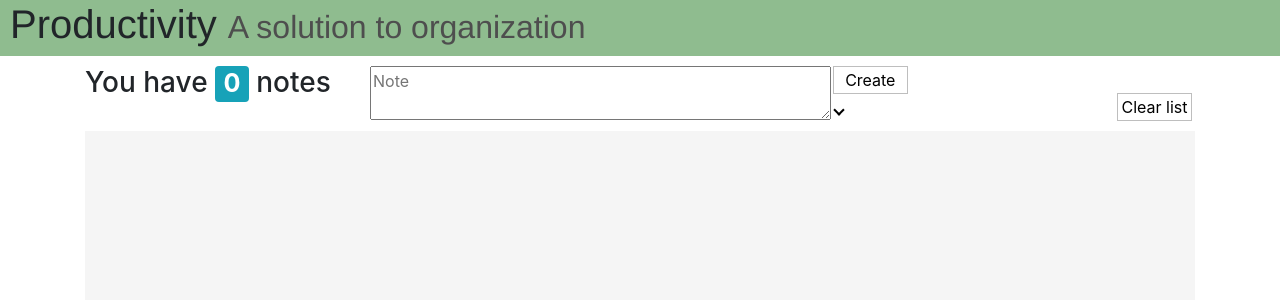
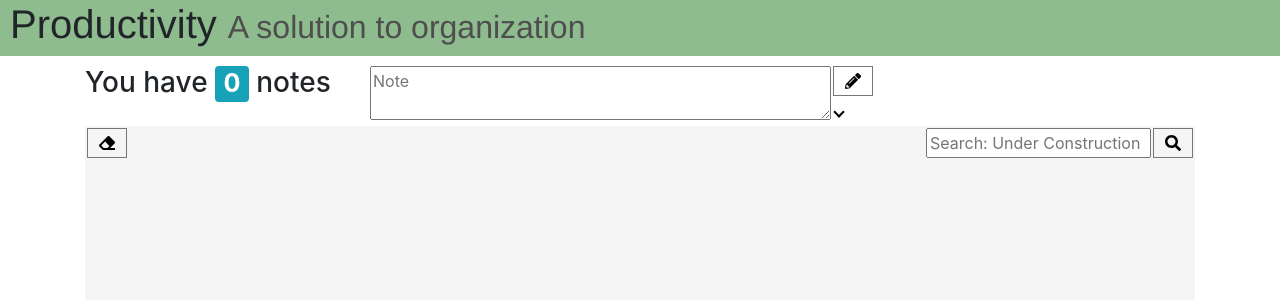
Before and after one commit to irfan-f/productivity-app, a React (Create React App) app: page / in a window 1280 px wide. Shown: the top 300 px of the page. Built offline with nearby package versions, Linux system fonts and the light colour scheme.

Commit message:
Better formatting added icons start of search bar implementation

```diff
--- a/package.json
+++ b/package.json
@@ -4,13 +4,16 @@
   "version": "0.1.0",
   "private": true,
   "dependencies": {
+    "@fortawesome/fontawesome-svg-core": "^1.2.31",
+    "@fortawesome/free-solid-svg-icons": "^5.15.0",
+    "@fortawesome/react-fontawesome": "^0.1.11",
     "@testing-library/jest-dom": "^4.2.4",
     "@testing-library/react": "^9.5.0",
     "@testing-library/user-event": "^7.2.1",
     "react": "^16.13.1",
     "react-dom": "^16.13.1",
     "react-markdown": "^4.3.1",
-    "react-scripts": "3.4.2"
+    "react-scripts": "^3.4.3"
   },
   "scripts": {
     "start": "react-scripts start",
--- a/src/components/CreateNote.js
+++ b/src/components/CreateNote.js
@@ -1,4 +1,6 @@
 import React, { Component } from 'react';
+import { FontAwesomeIcon } from '@fortawesome/react-fontawesome'
+import { faPencilAlt } from '@fortawesome/free-solid-svg-icons'
 
 class CreateNote extends Component {
   constructor() {
@@ -66,7 +68,7 @@ class CreateNote extends Component {
           <button type='button' id='optionsButton' data-toggle='collapse' data-target='#collapseOptions' aria-expanded='false' aria-controls='collapseOptions' tabIndex='-1'>
             <i className='arrowDown' tabIndex='-1' />
           </button>
-          <button type='submit' id='createButton' tabIndex='-1'>Create</button>
+          <button type='submit' id='createButton' tabIndex='-1'><FontAwesomeIcon icon={faPencilAlt} /></button>
           <div className='collapse' id='collapseOptions'>
             <input id='title' placeholder='Title' type='text' onChange={(e) => this.updateTitle(e)}></input>
             <div className='colors'>
--- a/src/components/Notes.js
+++ b/src/components/Notes.js
@@ -1,6 +1,8 @@
 import React, { Component } from 'react';
 import CreateNote from './CreateNote';
 import NotesList from './NotesList';
+import { FontAwesomeIcon } from '@fortawesome/react-fontawesome'
+import { faSearch, faEraser } from '@fortawesome/free-solid-svg-icons'
 
 import './stylesheets/Layout.css'
 
@@ -82,7 +84,18 @@ class Notes extends Component {
             <CreateNote append={this.appendNote} keyProp={this.state.count}></CreateNote>
           </div>
           <div className='col-2'>
-            <span className='float-right'><button type='button' id='clearButton' onClick={this.clearList}>Clear list</button></span>
+
+          </div>
+        </div>
+        <div className='row' id='funcs'>
+          <div className='col-6' id='funcs'>
+            <span className='float-left'><button type='button' id='clearButton' onClick={this.clearList}><FontAwesomeIcon icon={faEraser} /></button></span>
+          </div>
+          <div className='col-6' id='funcs'>
+            <form className='float-right'>
+              <input id='search' type='text' placeholder='Search: Under Construction'></input>
+              <button type='submit' id='searchButton'><FontAwesomeIcon icon={faSearch} /></button>
+            </form>
           </div>
         </div>
         <NotesList notes={this.state.notes} update={this.updateNote} removeItem={this.removeItem}></NotesList>
--- a/src/components/stylesheets/Layout.css
+++ b/src/components/stylesheets/Layout.css
@@ -72,7 +72,7 @@
 }
 
 .card:hover{
-  opacity: 0.7;
+  opacity: 0.8;
 }
 
 .ok {
@@ -106,11 +106,21 @@
   margin-top: 5px;
 }
 
+#funcs {
+  margin: 0px;
+  margin-bottom: -3px;
+  padding: 0px;
+  background-color: whitesmoke;
+}
+
 /* Element styles */
 
 /* Input */
 #create {
   width: 36vw;
+}
+#create:focus {
+  outline: none;
 }
 input {
   width: 18vw;
@@ -148,10 +158,14 @@ input:focus {
   }
 }
 
-
 .colors select:focus {
   outline: none;
 }
+
+#search {
+  width: 225px;
+}
+
 /* Buttons */
 #optionsButton {
   margin-right: 5px;
@@ -179,29 +193,37 @@ input:focus {
 }
 
 #clearButton {
-  position: relative;
-  left: -1px;
-  top: 25px;
+  background-color: whitesmoke;
+}
+
+#searchButton {
+  background-color: whitesmoke;
+}
+
+#searchButton:hover {
+  background-color: lightblue;
 }
 
 #removeButton:hover,
 #clearButton:hover {
-  background-color: red;
+  background-color: lightcoral;
   color: black;
 }
 
 button {
+  height: 30px;
   cursor: pointer;
   margin: 2px;
   background-color: white; /* Green */
-  border: 1px rgb(190, 190, 190) solid;
+  border-style: inset;
+  border: 1px rgb(118, 118, 118) solid;
   color: black;
   padding: 1px;
   text-align: center;
   display: inline-block;
   font-size: 16px;
   transition-duration: 0.4s;
-  width: 75px;
+  width: 40px;
 }
 
 button:hover {
```
Also changed, not shown: 1 other file (tests, documents, lock files or other folders).
